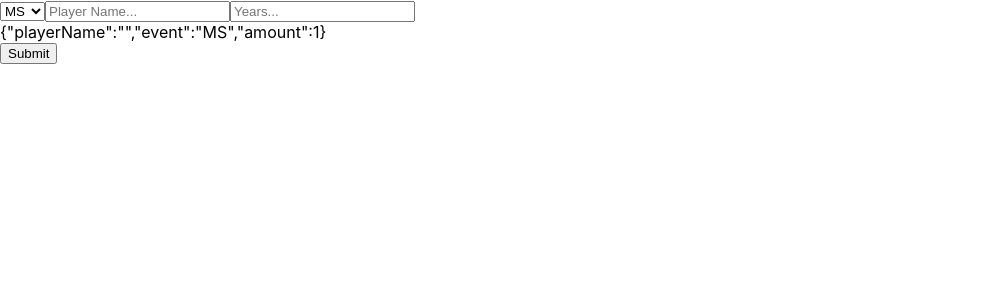
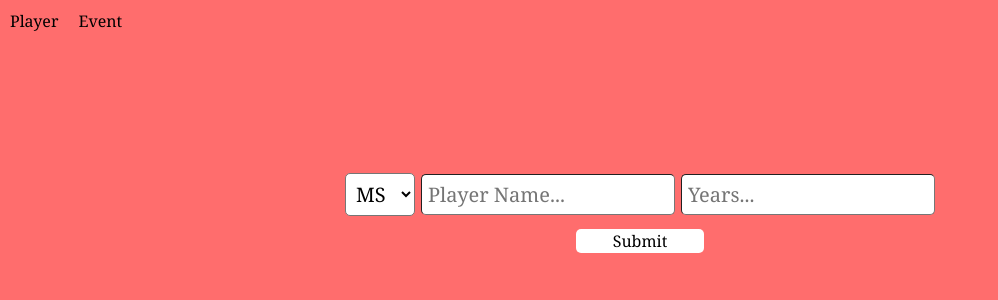
Before and after one commit to Jcssss/badminton-stats, a React (Create React App) app in the folder client/: page / in a window 1280 px wide. Shown: the top 300 px of the page, without its empty margins (0-998 px from the left). Built offline with nearby package versions, Linux system fonts and the light colour scheme.

Commit message:
Added navigation buttons to switch filters, better messages on loading screen, and updated the web scraper to return more summaries of the data (ie. mean, median, mode).

```diff
--- a/client/src/App.css
+++ b/client/src/App.css
@@ -1,8 +1,78 @@
+@import url('https://fonts.googleapis.com/css2?family=Noto+Serif:ital,wght@0,100..900;1,100..900&display=swap');
+
+* {
+    font-family: 'Noto Serif', serif;
+    --main-red: #ff6d6d;
+    --highlight-red: #f88c8c;
+}
+
+body {
+    background-color: var(--main-red);
+}
+
+/* Navigation */
+
+.nav-container {
+    display: flex;
+    flex-direction: row;
+}
+
+.nav-option {
+    padding: 5px;
+    margin: 5px;
+}
+
+/* Filter */
+
+.filter-container {
+    width: 100vw;
+    display: flex;
+    flex-direction: column;
+    align-items: center;
+    margin-top: 10%;
+}
+
+.filter-submit {
+    width: 10%;
+    border-radius: 5px;
+    font-size: 16px;
+    border: none;
+    margin-top: 10px;
+    background-color: white;
+}
+
+.filter-submit:hover {
+    background-color: var(--highlight-red);
+}
+
+.filter-option {
+    padding: 6px;
+    margin: 3px;
+    font-size: 20px;
+    border-radius: 5px;
+    border-width: 1px;
+    background-color: white;
+}
+
+/* Loading Symbol */
+
+.loading-container {
+    font-size: 20px;
+    color: white;
+    display: flex;
+    width: 100vw;
+    height: 100vh;
+    flex-direction: row;
+    align-items: center;
+    justify-content: center;
+    background-color: var(--main-red);
+}
 
 .loader {
-    width: 48px;
-    height: 48px;
-    border: 5px solid #e13a3a;
+    margin-left: 5px;
+    width: 20px;
+    height: 20px;
+    border: 2px solid white;
     border-bottom-color: transparent;
     border-radius: 50%;
     display: inline-block;
--- a/client/src/App.tsx
+++ b/client/src/App.tsx
@@ -1,23 +1,21 @@
 import './App.css';
 import React, { useEffect, useState } from 'react';
-import { Line, LineChart, XAxis, YAxis } from 'recharts';
 import Filter from './menu/Filter';
 import { FilterSettings } from './menu/FilterSettings';
+import LoadingWindow from './loading/LoadingWindow';
+import Chart from './data/Chart';
+
+type graphDataType = Object[]
 
 function App() {
-    const [data, setData] = useState(null);
+    const [graphData, setGraphData] = useState<graphDataType>([{}]);
     const [filterValues, setFilterValues] = useState({playerName: '', event: 'MS', amount: 1});
+    const [filterState, setFilterState] = useState('Player');
     const [pageState, setPageState] = useState('Filter');
+
     const onSubmit = () => {
         getPlayerRankData();
-        setPageState('Data');
-    }
-
-    const getLoader = () => {
-        return <>
-            <div>Loading...</div>
-            <div className='loader'></div>
-        </>
+        setPageState('Loading');
     }
 
     const getPlayerRankData = () => {
@@ -28,44 +26,39 @@ function App() {
         }))
         .then((res) => res.json())
         .then((data) => {
-            setData(data.rankingData)
-        });
+            console.log(JSON.stringify(data));
+            setGraphData(data.rankingData)
+        }).then(() => setPageState('Data'));
     }
 
     if (pageState == 'Filter') {
         return (
-            <Filter
-                include={{
-                    amount: 'Years',
-                    playerName: true,
-                    event: true,
-                }}
-                filterValues={filterValues}
-                setFilterValues={setFilterValues}
-                onSubmit={onSubmit}
-            ></Filter>
-        )
-    } else if (pageState == 'Data') {
-        return (
             <div>
-                <div className='navigation-container'>
+                <div className='nav-container'>
                     {Object.keys(FilterSettings).map((option) => {
-                        return <div>{option}</div>
+                        return (
+                            <div
+                                key={option}
+                                className={`nav-option ${(filterState == option)? 'active':''}`}
+                                onClick={() => {
+                                    setFilterState(option)
+                                }}
+                            >{option}</div>
+                        )
                     })}
                 </div>
-                <div> {(data === null)?
-                    getLoader() :
-                    <>
-                        <LineChart width={400} height={400} data={data}>
-                            <XAxis dataKey="date"/>
-                            <YAxis reversed={true}/>
-                            <Line type="monotone" dataKey="rank" stroke="#8884d8" />
-                        </LineChart>
-                        <div>{JSON.stringify(data)}</div>
-                    </>
-                } </div>
+                <Filter
+                    include={FilterSettings[filterState].filterSettings}
+                    filterValues={filterValues}
+                    setFilterValues={setFilterValues}
+                    onSubmit={onSubmit}
+                ></Filter>
             </div>
-        );
+        )
+    } else if (pageState == 'Loading') {
+        return <LoadingWindow/>
+    } else {
+        return <Chart graphData={graphData}/>;
     }
 }
 
--- /dev/null
+++ b/client/src/data/Chart.tsx
@@ -0,0 +1,32 @@
+import React from 'react';
+import { Line, LineChart, XAxis, YAxis, CartesianGrid } from 'recharts';
+
+type propTypes = {
+    graphData: Object[]
+}
+
+const Chart = ({graphData}: propTypes) => {
+    return (
+        <div>
+            <LineChart
+                width={400}
+                height={400}
+                data={graphData}
+                margin={{
+                    top: 5,
+                    right: 30,
+                    left: 20,
+                    bottom: 5,
+                }}
+            >
+                <CartesianGrid strokeDasharray="3 3" fill='white'/>
+                <XAxis allowDecimals={false} dataKey="week" stroke='white' padding={{right: 10, left: 10}} angle={-15} textAnchor='middle'/>
+                <YAxis allowDecimals={false} domain={[1, 'dataMax + 2']} reversed={true} stroke='white' padding={{top: 10, bottom: 10}}/>
+                <Line type="monotone" dataKey="rank" stroke="#8884d8" />
+            </LineChart>
+            {/* <div>{JSON.stringify(graphData)}</div> */}
+        </div>
+    );
+}
+
+export default Chart;
--- /dev/null
+++ b/client/src/loading/LoadingWindow.tsx
@@ -0,0 +1,28 @@
+import React, {useState, useEffect} from 'react';
+
+const LoadingWindow = () => {
+
+    const [loadCounter, setLoadCounter] = useState(0);
+    const loadMessages = ['Loading Data...', 'Scouring Badminton Databases...', 'Working Hard...'];
+
+    useEffect(() => {
+        let delay = setTimeout(() => {
+            setLoadCounter((oldCount) => oldCount + 1)
+        }, 4000);
+
+        return () => clearTimeout(delay);
+    }, [loadCounter]);
+
+    if (loadCounter == 0) {
+        setLoadCounter(1);
+    }
+
+    return (
+        <div className='loading-container'>
+            <div>{loadMessages[loadCounter % loadMessages.length]}</div>
+            <div className='loader'></div>
+        </div>
+    );
+}
+
+export default LoadingWindow;
--- a/client/src/menu/Filter.tsx
+++ b/client/src/menu/Filter.tsx
@@ -1,4 +1,4 @@
-import { useEffect, ReactElement } from 'react';
+import React, { useEffect, ReactElement } from 'react';
 
 type includeType = {
     playerName?: boolean,
@@ -25,6 +25,7 @@ const Filter = ({include, filterValues, setFilterValues, onSubmit}: propTypes) =
     const getPlayerName = (): ReactElement => {
         return (include.playerName)?
             <input
+                className='filter-option'
                 type='text'
                 value={filterValues.playerName}
                 placeholder='Player Name...'
@@ -37,12 +38,13 @@ const Filter = ({include, filterValues, setFilterValues, onSubmit}: propTypes) =
     const getEvent = (): ReactElement => {
         return (include.event)?
             <select
+                className='filter-option'
                 onChange={(e) => {
                     setFilterValues((old: filterType) => ({...old, event: e.target.value}))
                 }}
             >
                 {events.map((event) => {
-                    return <option value={event}>{event}</option>
+                    return <option key={event} value={event}>{event}</option>
                 })}
             </select> : <></>
     }
@@ -50,6 +52,7 @@ const Filter = ({include, filterValues, setFilterValues, onSubmit}: propTypes) =
     const getAmount = (): ReactElement => {
         return (include.amount)?
             <input
+                className='filter-option'
                 type='number'
                 placeholder={include.amount + '...'}
                 min='1'
@@ -61,11 +64,13 @@ const Filter = ({include, filterValues, setFilterValues, onSubmit}: propTypes) =
 
     return (
         <div className='filter-container'>
-            {getEvent()}
-            {getPlayerName()}
-            {getAmount()}
-            <div>{JSON.stringify(filterValues)}</div>
-            <button onClick={() => {onSubmit()}}>Submit</button>
+            <div className='filter-option-container'>
+                {getEvent()}
+                {getPlayerName()}
+                {getAmount()}
+            </div>
+            {/* <div>{JSON.stringify(filterValues)}</div> */}
+            <button className='filter-submit' onClick={() => {onSubmit()}}>Submit</button>
         </div>
     );
 }
--- a/client/src/menu/FilterSettings.tsx
+++ b/client/src/menu/FilterSettings.tsx
@@ -3,13 +3,13 @@ export const FilterSettings = {
         filterSettings: {
             playerName: true,
             event: true,
-            amount: 'Number of Years',
+            amount: 'Years',
         }
     },
     'Event': {
         filterSettings: {
             event: true,
-            amount: 'Number of Players',
+            amount: 'Players',
         }
     }
 }
```
Also changed, not shown: client/src/data/PlayerDisplay.tsx (added, +12 -0 lines), 2 other files (tests, documents, lock files or other folders).
